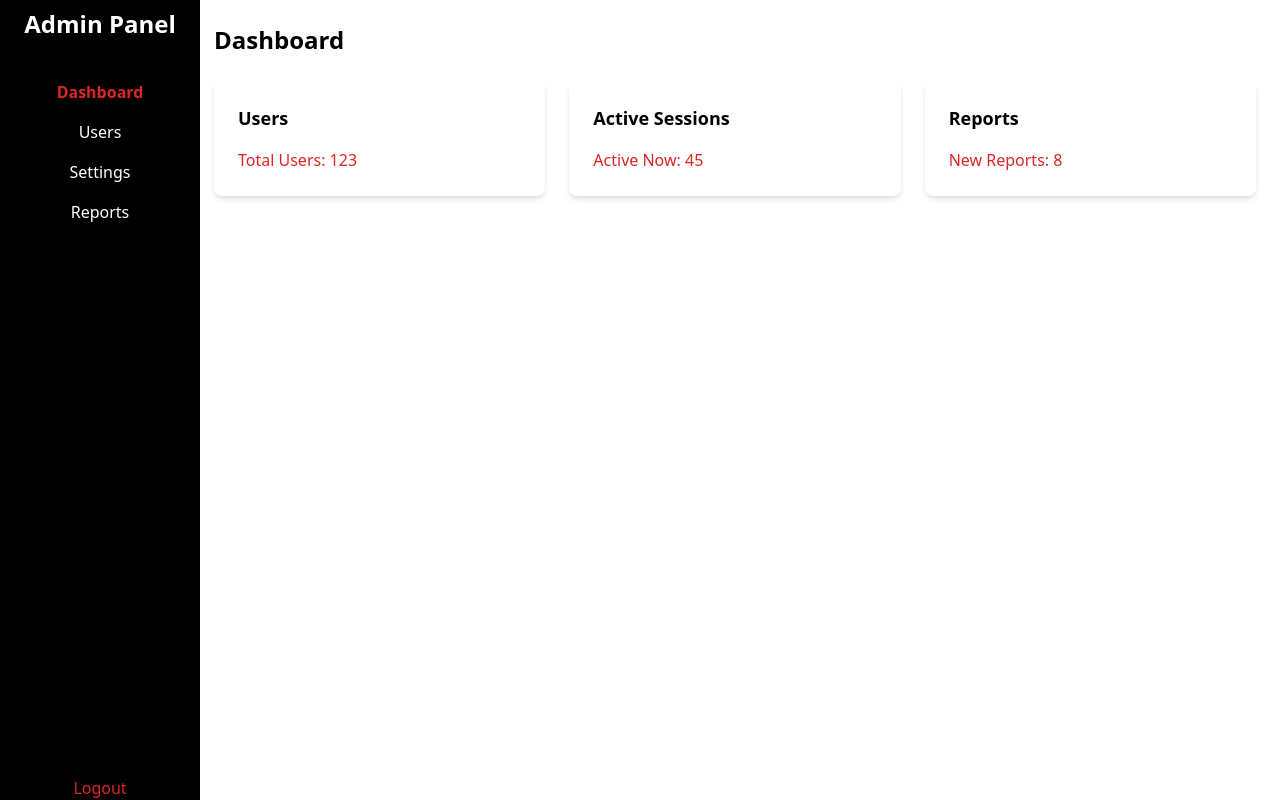
After one commit to sudeep-gtn/DWM-SUBISU, a Django app: page /admin-site/dashboard in a window 1280 px wide. The commit adds this page. Run offline with Django 5.2, Linux system fonts and the light colour scheme; some libraries are stand-ins or nearby versions.

Commit message:
adminsite and new allowed host as 0.0.0.0

```diff
--- /dev/null
+++ b/authentication/templates/admin-dashboard.html
@@ -0,0 +1,98 @@
+<!DOCTYPE html>
+<html lang="en">
+<head>
+    <meta charset="UTF-8">
+    <meta name="viewport" content="width=device-width, initial-scale=1.0">
+    <script src="https://cdn.tailwindcss.com"></script>
+
+    <title>{% block title %} Dashboard | Admin {% endblock title %}</title>
+    <style>
+        .bg-illustration {
+            background-image: url('path-to-your-illustration-image.jpg'); /* Replace with your illustration image URL */
+            background-size: cover;
+            background-position: center;
+        }
+    </style>
+</head>
+<body class="bg-white">
+    <div id="sidebar"
+        class=" overflow-y-auto px-4  fixed overflow-hidden top-0 left-0 z-50  bg-black text-white  md:px-0 z-50 md:w-[200px] h-screen items-center flex flex-col justify-between">
+            <h1 class="text-2xl p-2 font-bold mb-8">Admin Panel</h1>
+            <nav class="flex-1 text-center">
+                <ul>
+                    <li class="mb-4">
+                        <a href="/admin-site/dashboard" class=" hover:text-red-400  {% if request.path == '/admin-site/dashboard' %} text-red-600  font-bold  {% endif %} ">Dashboard</a>
+                    </li>
+                    <li class="mb-4">
+                        <a href="/admin-site/users" class="hover:text-red-400  {% if request.path == '/admin-site/users' %}  text-red-600 font-semibold  px-2  {% endif %}">Users</a>
+                    </li>
+                    <li class="mb-4">
+                        <a href="#" class=" hover:text-red-400  {% if request.path == '/' %} border-l-4 text-red-600 font-semibold border-red-600 px-2  {% endif %}">Settings</a>
+                    </li>
+                    <li class="mb-4">
+                        <a href="#" class=" hover:text-red-400  {% if request.path == '/' %} border-l-4 text-red-600 font-semibold border-red-600 px-2  {% endif %}">Reports</a>
+                    </li>
+                </ul>
+            </nav>
+            <div>
+                <a href="#" class="text-red-600 hover:text-red-400">Logout</a>
+            </div>
+
+    </div>
+
+
+
+
+
+
+
+
+
+
+
+
+   <div class="ml-[190px]">
+         {% block content %}
+        <div class="flex-1  p-6">
+            <h2 class="text-2xl font-bold text-black mb-6">Dashboard</h2>
+            <div class="grid grid-cols-1 md:grid-cols-2 lg:grid-cols-3 gap-6">
+                <div class="bg-white shadow-md rounded-lg p-6">
+                    <h3 class="text-lg font-semibold text-black mb-4">Users</h3>
+                    <p class="text-red-600">Total Users: 123</p>
+                </div>
+                <div class="bg-white shadow-md rounded-lg p-6">
+                    <h3 class="text-lg font-semibold text-black mb-4">Active Sessions</h3>
+                    <p class="text-red-600">Active Now: 45</p>
+                </div>
+                <div class="bg-white shadow-md rounded-lg p-6">
+                    <h3 class="text-lg font-semibold text-black mb-4">Reports</h3>
+                    <p class="text-red-600">New Reports: 8</p>
+                </div>
+            </div>
+        </div>
+        {% endblock content %}
+
+    </div>
+</body>
+<script>
+    function toggleSidebar() {
+    var sidebar = document.getElementById('sidebar');
+    var overlay = document.getElementById('overlay');
+    if (sidebar.classList.contains('hidden')) {
+      sidebar.classList.remove('hidden');
+      sidebar.classList.add('block');
+      sidebar.classList.remove('slide-out');
+      sidebar.classList.add('slide-in');
+      overlay.classList.remove('hidden');
+      document.querySelector('body').classList.add('overflow-hidden')
+    } else {
+      sidebar.classList.remove('slide-in');
+      sidebar.classList.add('slide-out');
+      setTimeout(function () {
+        overlay.classList.add('hidden');
+        sidebar.classList.add('hidden');
+      }, 300); // Match the duration of the slide-out animation
+    }
+  }
+</script>
+</html>
--- a/authentication/urls.py
+++ b/authentication/urls.py
@@ -6,7 +6,7 @@ from .views import (
     TermsAndConditionsView,
     BrandProtectionView, EditNameView,
     ChangePasswordView, ContactPageView,
-    VerifyOTP, SendOTPFromProfile, NoPermissionView
+    VerifyOTP, SendOTPFromProfile, NoPermissionView, AdminLogin,AdminDashboard,AdminUsers
     )
 
 urlpatterns = [
@@ -26,4 +26,10 @@ urlpatterns = [
     path('no_permission', NoPermissionView.as_view(), name="no_permission"),
 
 
+
+    path("admin-login", AdminLogin.as_view(), name="admin-login"),
+    path("admin-site/dashboard",AdminDashboard.as_view(), name="admin-dashboard"),
+    path("admin-site/users", AdminUsers.as_view(), name="admin-users"),
+
+
     ]
--- a/authentication/views.py
+++ b/authentication/views.py
@@ -232,3 +232,45 @@ class ContactPageView(View):
 class NoPermissionView(View) :
     def get(self, request):
         return HttpResponse("403 Forbidden")
+
+
+
+
+class AdminLogin(View):
+    def get(self , request):
+        return render(request, "admin-login.html")
+
+    def post(self, request):
+        email = request.POST.get("email", "").strip()
+        password = request.POST.get("password", "").strip()
+
+        if not email or not password:
+            return render(request, "admin-login.html", {"error": "Email and password are required."})
+
+        try:
+            validate_email(email)
+        except ValidationError:
+            return render(request, "admin-login.html", {"error": "Invalid email format."})
+
+        try:
+            user = CustomUser.objects.get(email=email)
+        except CustomUser.DoesNotExist:
+            return render(request, "admin-login.html", {"error": "User with the provided email does not exist"})
+
+        user = authenticate(request, email=email, password=password)
+
+        print("email : ", email, 'password', password, "user:", user)
+        if user is not None and user.is_superuser:
+            login(request, user)
+            return redirect('admin-dashboard')
+        else:
+            return render(request, "admin-login.html", {"error": "Invalid username or password!"})
+
+class AdminDashboard(View):
+    def get(self, request):
+        return render(request, "admin-dashboard.html")
+
+
+class AdminUsers(View):
+    def get(self, request):
+        return render(request, "admin-users.html")
--- a/dark_web/templates/black_market.html
+++ b/dark_web/templates/black_market.html
@@ -9,14 +9,15 @@
   <p class="text-gray-500 font-medium px-8 text-base ">Discover the latest trends and activities in dark web black
     markets. Our advanced tools provide insights into illicit transactions, emerging threats, and underground market
     dynamics. Stay informed with our comprehensive data and reports.</p>
-  <div class="flex items-center mt-4 justify-between mx-12 py-2 ">
+  <div class="flex flex-col md:flex-row  items-center mt-4 justify-between mx-12 py-2 ">
     <div class="flex flex-col items-center justify-center ">
       <div class="mb-2 font-semibold text-gray-500 font-semibold"> Filter from <span
           class="text-red-400 underline pr-2 ">discovery date</span> <a href="{% url 'black-market' %}"
           class="font-normal bg-gray-200 cursor-pointer text-sm border-gray-400 border-2 px-2 rounded"> clear </a>
       </div>
-      <form method="GET" enctype="multipart/form-data" class="flex gap-3 ">
+      <form method="GET" enctype="multipart/form-data" class="flex items-center  gap-3 ">
         {% csrf_token %}
+        <div class="flex flex-col lg:flex-row gap-2">
           <div class="bg-white border-red-300 border-2 flex gap-2 items-center px-4 py-1 rounded">
             <label for="start_date" class="font-semibold"> From : </label>
             <input class="bg-white  ouline-none rounded px-2 " type="date" name="start_date" id="start_date"
@@ -26,6 +27,7 @@
             <label for="end_date" class="font-semibold"> To : </label>
             <input class="bg-white  ouline-none rounded px-2 " type="date" name="end_date" id="end_date"
               value="{{ request.GET.end_date }}">
+          </div>
         </div>
         <button type="submit"
           class="bg-red-500 hover:bg-red-700 text-white px-3 border-2 border-red-600 rounded font-semibold"> Apply
--- a/dark_web/templates/domain.html
+++ b/dark_web/templates/domain.html
@@ -121,6 +121,7 @@
                     <input type="text" id="domain_name" name="domain_name"
                         class="mt-1 block w-full px-3 py-2 border border-gray-300 rounded-md shadow-sm focus:outline-none focus:ring-indigo-500 focus:border-indigo-500 sm:text-sm"
                         placeholder="eg. example.com"
+                        value="{{ post_data.domain_name|default:'' }}"
                         required />
                 </div>
                 <!-- ------domain ip ---------------------------------->
@@ -129,6 +130,7 @@
                     <input type="text" id="domain_ip" name="domain_ip"
                         class="mt-1 block w-full px-3 py-2 border border-gray-300 rounded-md shadow-sm focus:outline-none focus:ring-indigo-500 focus:border-indigo-500 sm:text-sm"
                         placeholder="xxx.xxx.xxx"
+                        value="{{ post_data.domain_ip|default:'' }}"
                         required />
                 </div>
 
@@ -137,6 +139,7 @@
                     <label for="breach_date" class="block text-sm font-medium text-gray-700"> Breach date </label>
                     <input type="date" id="breach_date" name="breach_date"
                         class="mt-1 block w-full px-3 py-2 border border-gray-300 rounded-md shadow-sm focus:outline-none focus:ring-indigo-500 focus:border-indigo-500 sm:text-sm"
+                        value="{{ post_data.breach_date|default:'' }}"
                         required />
                 </div>
 
@@ -147,6 +150,7 @@
                     <input type="text" id="source_ip" name="source_ip"
                         class="mt-1 block w-full px-3 py-2 border border-gray-300 rounded-md shadow-sm focus:outline-none focus:ring-indigo-500 focus:border-indigo-500 sm:text-sm"
                         placeholder="xxx.xxx.xxx"
+                        value="{{ post_data.source_ip|default:'' }}"
                         required />
                 </div>
 
@@ -155,6 +159,7 @@
                     <input type="text" id="source_domain" name="source_domain"
                         class="mt-1 block w-full px-3 py-2 border border-gray-300 rounded-md shadow-sm focus:outline-none focus:ring-indigo-500 focus:border-indigo-500 sm:text-sm"
                         placeholder="eg. example-1.com"
+                        value="{{ post_data.source_domain|default:'' }}"
                         required />
                 </div>
                 <div class="flex justify-end">
--- a/dark_web/views.py
+++ b/dark_web/views.py
@@ -488,7 +488,7 @@ class StealerLogsView(LoginRequiredMixin, View):
             counts[month - 1] = log['count']
 
 
-        years = range(2020, datetime.now().year + 1)
+        years = range(2023, datetime.now().year + 1)
         counts_json = json.dumps(counts)
         context = {
             'months': months,
@@ -821,7 +821,7 @@ class IncidentResponse(LoginRequiredMixin, View):
         new_ticket.save()
         admin_email = settings.ADMIN_EMAIL
         subject = f'New Ticket Created: {ticket_title}'
-        message = f'A new ticket has been created by {request.user.full_name}.\n\nTitle: {ticket_title}\n\nDescription: {ticket_description}'
+        message = f'A new ticket has been created by { request.user.full_name}.\n\nTitle: {ticket_title}\n\nDescription: {ticket_description}'
         from_email = settings.EMAIL_HOST_USER
         recipient_list = [admin_email]
         if not request.user.is_superuser and not request.user.is_org_admin:
```
Also changed, not shown: DWmonitoring/settings.py (+5 -2 lines), authentication/templates/admin-login.html (added, +62 -0 lines), authentication/templates/admin-users.html (added), db.sqlite3, static/images/admin-login.svg (added). Lines whose indentation alone changed are shown as unchanged.
